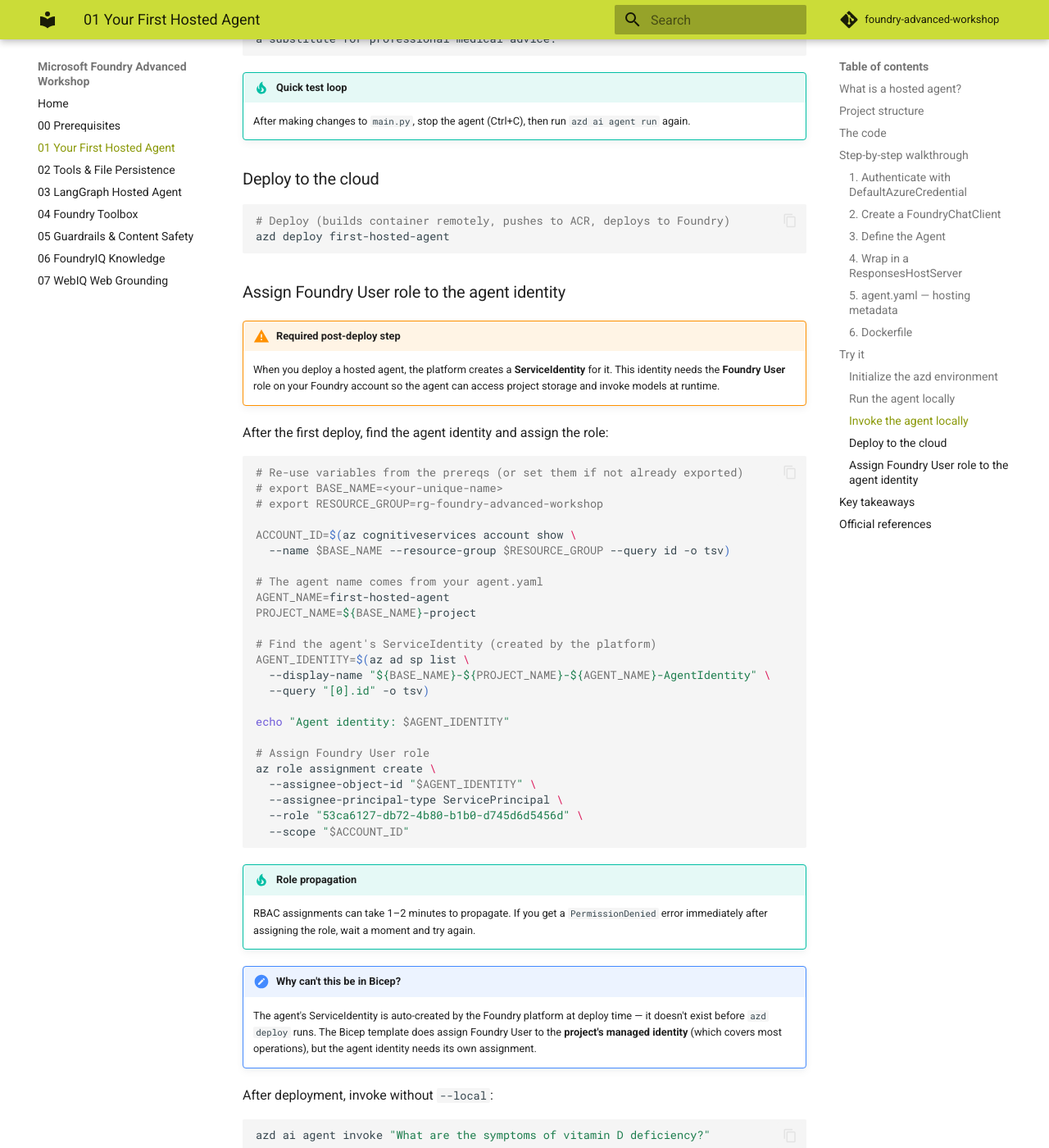
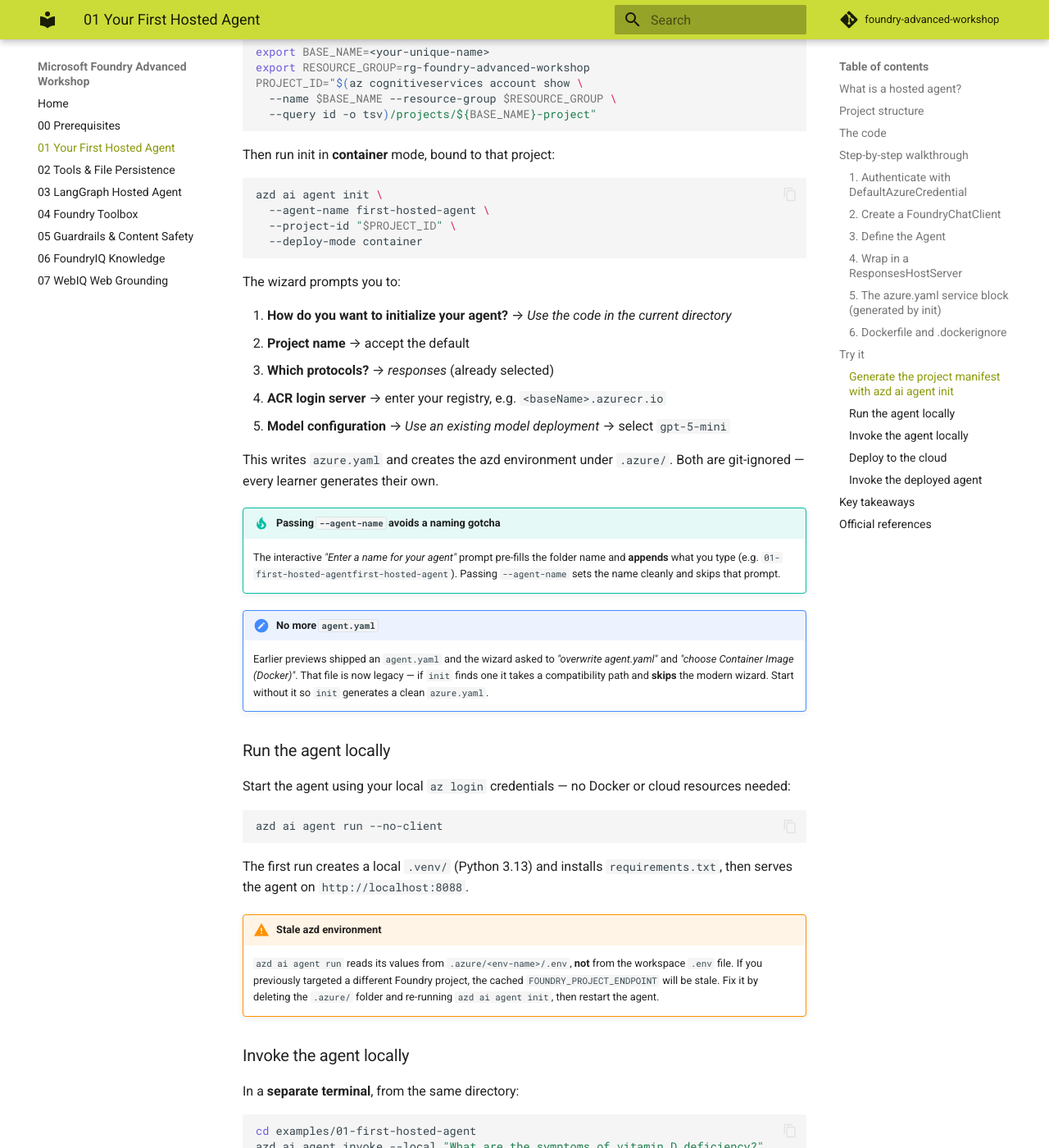
Before and after one commit to beyondelastic/foundry-advanced-workshop, an MkDocs documentation site: the page built from docs/01-your-first-hosted-agent.md, in a window 1280 px wide and 1400 px high, scrolled down 5420 px. Shown: the whole window at 82% size. Built offline with MkDocs 1.6.1 and Material for MkDocs 9.7.7, drawn with Linux system fonts in a browser that asks for light colours; comment, search, counter and statistics services are not loaded; some of the changed text lies outside the part shown.

Commit message:
Update hosted agent example with protocol version 2.0.0, adjust model deployment to gpt-5-mini, and enhance .gitignore and Dockerfile for better build context management

````diff
--- a/docs/01-your-first-hosted-agent.md
+++ b/docs/01-your-first-hosted-agent.md
@@ -21,12 +21,15 @@ Key characteristics:
 |---------|--------|
 | Runtime | Container on Foundry-managed infrastructure |
 | Auth | Managed identity injected at deploy time |
-| Protocol | Responses API v1.0 |
+| Protocol | Responses API v2.0 |
 | Port | 8088 (fixed) |
 | GPU | Not required for inference (model calls go to your deployment) |
 
-!!! tip "Alternative scaffolding"
-    You can also create the project structure interactively with `azd ai agent init`. In this workshop we use pre-built files so you can see every piece explicitly.
+!!! tip "The hosting manifest is generated for you"
+    You write the agent code (`main.py`), the container definition (`Dockerfile`),
+    and its dependencies (`requirements.txt`). The **`azure.yaml`** project manifest
+    that describes the hosted agent is **generated by `azd ai agent init`** and binds
+    to your existing Foundry project + ACR — so it is not committed to the repo.
 
 ---
 
@@ -35,11 +38,16 @@ Key characteristics:
 ```
 examples/01-first-hosted-agent/
 ├── main.py            ← agent logic
-├── agent.yaml         ← hosting metadata
-├── azure.yaml         ← azd project manifest
 ├── Dockerfile         ← container definition
+├── .dockerignore      ← keeps .venv/.azure out of the build context
 └── requirements.txt   ← Python dependencies
 ```
+
+!!! note "`azure.yaml` is generated, not committed"
+    Older previews used a separate `agent.yaml` hosting file. That is now **legacy** —
+    the modern tooling defines the agent as a service block inside **`azure.yaml`**,
+    which `azd ai agent init` generates for you (see [Try it](#try-it)). Because it
+    embeds your project endpoint and ACR, it is git-ignored rather than committed.
 
 ---
 
@@ -63,8 +71,12 @@ load_dotenv()
 
 credential = DefaultAzureCredential()
 
+# The hosted runtime injects FOUNDRY_PROJECT_ENDPOINT; fall back to
+# AZURE_AI_PROJECT_ENDPOINT for local .env-based runs.
+project_endpoint = os.environ.get("FOUNDRY_PROJECT_ENDPOINT") or os.environ["AZURE_AI_PROJECT_ENDPOINT"]
+
 client = FoundryChatClient(
-    project_endpoint=os.environ["AZURE_AI_PROJECT_ENDPOINT"],
+    project_endpoint=project_endpoint,
     model=os.environ["AZURE_AI_MODEL_DEPLOYMENT_NAME"],
     credential=credential,
 )
@@ -100,14 +112,24 @@ Locally this uses your `az login` session. When deployed, Foundry injects a **ma
 ### 2. Create a `FoundryChatClient`
 
 ```python
+project_endpoint = os.environ.get("FOUNDRY_PROJECT_ENDPOINT") or os.environ["AZURE_AI_PROJECT_ENDPOINT"]
+
 client = FoundryChatClient(
-    project_endpoint=os.environ["AZURE_AI_PROJECT_ENDPOINT"],
+    project_endpoint=project_endpoint,
     model=os.environ["AZURE_AI_MODEL_DEPLOYMENT_NAME"],
     credential=credential,
 )
 ```
 
-The client connects your agent to a specific Foundry project and model deployment. The `project_endpoint` is the full URL from your Foundry project settings (format: `https://<account>.services.ai.azure.com/api/projects/<project>`).
+The client connects your agent to a specific Foundry project and model deployment.
+
+!!! warning "Read `FOUNDRY_PROJECT_ENDPOINT`, not `AZURE_AI_PROJECT_ENDPOINT`"
+    The **hosted runtime injects `FOUNDRY_PROJECT_ENDPOINT`** (a reserved `FOUNDRY_*`
+    variable) into your container — it does **not** inject `AZURE_AI_PROJECT_ENDPOINT`.
+    Locally, `azd ai agent run` provides both, but in the cloud only
+    `FOUNDRY_PROJECT_ENDPOINT` is guaranteed. Reading it first (with a fallback for
+    local `.env` runs) is what keeps the same code working in both places. Code that
+    reads only `AZURE_AI_PROJECT_ENDPOINT` runs locally but crashes in the cloud.
 
 ### 3. Define the `Agent`
 
@@ -131,29 +153,54 @@ server.run()
 
 `ResponsesHostServer` exposes the agent via the **Responses API** protocol on port 8088. This is the interface the Foundry runtime expects.
 
-### 5. `agent.yaml` — hosting metadata
+### 5. The `azure.yaml` service block (generated by `init`)
+
+There is **no `agent.yaml`** anymore. When you run `azd ai agent init` (see
+[Try it](#try-it)), it generates an `azure.yaml` that describes the agent as a
+service block plus a reference to your existing project:
 
 ```yaml
-kind: hosted
-name: my-hosted-agent1
-protocols:
-  - protocol: responses
-    version: 1.0.0
-environment_variables:
-  - name: AZURE_AI_MODEL_DEPLOYMENT_NAME
-    value: ${AZURE_AI_MODEL_DEPLOYMENT_NAME}
-  - name: AZURE_AI_PROJECT_ENDPOINT
-    value: ${AZURE_AI_PROJECT_ENDPOINT}
+services:
+    first-hosted-agent:
+        project: .
+        host: azure.ai.agent
+        language: docker
+        docker:
+            remoteBuild: true
+        uses:
+            - <your-project>          # links to the ai-project service below
+        container:
+            resources:
+                cpu: "0.5"
+                memory: 1Gi
+        environmentVariables:
+            - name: AZURE_AI_MODEL_DEPLOYMENT_NAME
+              value: ${AZURE_AI_MODEL_DEPLOYMENT_NAME}
+        kind: hosted
+        name: first-hosted-agent
+        protocols:
+            - protocol: responses
+              version: 2.0.0
+        startupCommand: python main.py
+    <your-project>:
+        host: azure.ai.project
+        endpoint: https://<account>.services.ai.azure.com/api/projects/<project>
+infra:
+    provider: microsoft.foundry
 ```
 
-- `kind: hosted` tells Foundry to manage this agent.
-- `protocols` declares which API the agent speaks.
-- `environment_variables` maps values from your Foundry project environment.
+- `host: azure.ai.agent` marks the hosted agent; `host: azure.ai.project` references
+  your existing Foundry project (bound via `--project-id` at init).
+- `protocols.version` is **`2.0.0`** — the current Responses protocol. (The old
+  `agent.yaml` used `1.0.0`; the hosting SDK now warns to upgrade.)
+- `environmentVariables` only maps `AZURE_AI_MODEL_DEPLOYMENT_NAME`. The project
+  endpoint arrives at runtime as the platform-injected `FOUNDRY_PROJECT_ENDPOINT`
+  (which is why `main.py` reads that variable).
 
-### 6. `Dockerfile`
+### 6. `Dockerfile` and `.dockerignore`
 
 ```dockerfile
-FROM python:3.12-slim
+FROM python:3.13-slim
 WORKDIR /app
 COPY . user_agent/
 WORKDIR /app/user_agent
@@ -162,62 +209,93 @@ EXPOSE 8088
 CMD ["python", "main.py"]
 ```
 
-This is the standard Dockerfile pattern for hosted agents. Foundry expects port 8088.
+The standard hosted-agent Dockerfile pattern. Foundry expects port 8088.
+
+!!! warning "Ship a `.dockerignore`"
+    `azd ai agent run` creates a local `.venv/` **inside this folder**. Because the
+    Dockerfile does `COPY . user_agent/`, that multi-hundred-MB directory would be
+    pulled into the build context and break the remote build with
+    `archive/tar: write too long`. A `.dockerignore` excluding `.venv/`, `.azure/`,
+    and `__pycache__/` keeps the build context small and correct:
+
+    ```
+    .venv/
+    .azure/
+    __pycache__/
+    *.pyc
+    .git/
+    .env
+    ```
 
 ---
 
 ## Try it
 
-### Initialize the azd environment
+### Generate the project manifest with `azd ai agent init`
 
-This connects your local project to your Azure resources (subscription, project, ACR). You only need to do this once per machine.
+`azd ai agent init` connects your local code to your existing Foundry project + ACR and **generates the `azure.yaml`** manifest. Run it once per clone.
 
 !!! info "Prerequisites"
-    This assumes you've already provisioned resources using `infra/main.bicep` as described in the [Prerequisites](00-prereqs.md). The Bicep template creates the Foundry account, project, model deployment, ACR, and role assignments (AcrPull + Foundry User for the project identity).
+    This assumes you've already provisioned resources using `infra/main.bicep` as described in the [Prerequisites](00-prereqs.md). The Bicep template creates the Foundry account, project, `gpt-5-mini` deployment, ACR, and role assignments (AcrPull + Foundry User for the **project** identity).
+
+First resolve your project's ARM resource ID:
 
 ```bash
 cd examples/01-first-hosted-agent
 
-# Initialize — the wizard will ask you to:
-#   1. "Use the code in the current directory"
-#   2. Allow agent.yaml overwrite
-#   3. Choose "Container Image (Docker)"
-#   4. Select your subscription and Foundry project
-#   5. Enter your ACR login server (e.g. <your-acr>.azurecr.io)
-#   6. Select your existing model deployment
-azd ai agent init
+export BASE_NAME=<your-unique-name>
+export RESOURCE_GROUP=rg-foundry-advanced-workshop
+PROJECT_ID="$(az cognitiveservices account show \
+  --name $BASE_NAME --resource-group $RESOURCE_GROUP \
+  --query id -o tsv)/projects/${BASE_NAME}-project"
 ```
 
-!!! warning "Fix `agent.yaml` after init"
-    `azd ai agent init` overwrites `agent.yaml` and may remove custom environment variables. After running init, ensure your `agent.yaml` includes **all** env vars your code needs:
+Then run init in **container** mode, bound to that project:
 
-    ```yaml
-    environment_variables:
-        - name: AZURE_AI_MODEL_DEPLOYMENT_NAME
-          value: ${AZURE_AI_MODEL_DEPLOYMENT_NAME}
-        - name: AZURE_AI_PROJECT_ENDPOINT
-          value: ${AZURE_AI_PROJECT_ENDPOINT}
-    ```
+```bash
+azd ai agent init \
+  --agent-name first-hosted-agent \
+  --project-id "$PROJECT_ID" \
+  --deploy-mode container
+```
 
-    Without `AZURE_AI_PROJECT_ENDPOINT`, the container will crash on startup and you'll see a `session_not_ready` error when invoking.
+The wizard prompts you to:
+
+1. **How do you want to initialize your agent?** → *Use the code in the current directory*
+2. **Project name** → accept the default
+3. **Which protocols?** → *responses* (already selected)
+4. **ACR login server** → enter your registry, e.g. `<baseName>.azurecr.io`
+5. **Model configuration** → *Use an existing model deployment* → select `gpt-5-mini`
+
+This writes `azure.yaml` and creates the azd environment under `.azure/`. Both are
+git-ignored — every learner generates their own.
+
+!!! tip "Passing `--agent-name` avoids a naming gotcha"
+    The interactive *"Enter a name for your agent"* prompt pre-fills the folder name
+    and **appends** what you type (e.g. `01-first-hosted-agentfirst-hosted-agent`).
+    Passing `--agent-name` sets the name cleanly and skips that prompt.
+
+!!! note "No more `agent.yaml`"
+    Earlier previews shipped an `agent.yaml` and the wizard asked to *"overwrite
+    agent.yaml"* and *"choose Container Image (Docker)"*. That file is now legacy —
+    if `init` finds one it takes a compatibility path and **skips** the modern wizard.
+    Start without it so `init` generates a clean `azure.yaml`.
 
 ### Run the agent locally
 
 Start the agent using your local `az login` credentials — no Docker or cloud resources needed:
 
 ```bash
-azd ai agent run
+azd ai agent run --no-client
 ```
 
+The first run creates a local `.venv/` (Python 3.13) and installs `requirements.txt`, then serves the agent on `http://localhost:8088`.
+
 !!! warning "Stale azd environment"
-    `azd ai agent run` reads environment variables from `.azure/<env-name>/.env`, **not** from the workspace `.env` file. If you previously deployed to a different Foundry account/project and then changed your target environment, the cached values will be stale.
-
-    To fix, either:
-
-    - Delete the `.azure/` folder and re-run `azd ai agent init`, or
-    - Manually update `AZURE_AI_PROJECT_ENDPOINT` in `.azure/<env-name>/.env` to match your current endpoint.
-
-    After updating, stop the agent (Ctrl+C) and restart with `azd ai agent run`.
+    `azd ai agent run` reads its values from `.azure/<env-name>/.env`, **not** from the
+    workspace `.env` file. If you previously targeted a different Foundry project, the
+    cached `FOUNDRY_PROJECT_ENDPOINT` will be stale. Fix it by deleting the `.azure/`
+    folder and re-running `azd ai agent init`, then restart the agent.
 
 ### Invoke the agent locally
 
@@ -239,54 +317,32 @@ a substitute for professional medical advice.
 ```
 
 !!! tip "Quick test loop"
-    After making changes to `main.py`, stop the agent (Ctrl+C), then run `azd ai agent run` again.
+    After making changes to `main.py`, stop the agent (Ctrl+C), then run
+    `azd ai agent run --no-client` again.
 
 ### Deploy to the cloud
 
 ```bash
-# Deploy (builds container remotely, pushes to ACR, deploys to Foundry)
-azd deploy first-hosted-agent
+# Builds the container remotely, pushes to your ACR, registers a new agent version
+azd deploy
 ```
 
-### Assign Foundry User role to the agent identity
+`azd deploy` reads the generated `azure.yaml`, builds the image (remote build via
+ACR), and registers a new **immutable agent version**. The first deploy takes a few
+minutes.
 
-!!! warning "Required post-deploy step"
-    When you deploy a hosted agent, the platform creates a **ServiceIdentity** for it. This identity needs the **Foundry User** role on your Foundry account so the agent can access project storage and invoke models at runtime.
+!!! tip "If the remote build fails with `archive/tar: write too long`"
+    Your build context is too large — almost always the local `.venv/` created by
+    `azd ai agent run`. Confirm the `.dockerignore` is present, then retry.
 
-After the first deploy, find the agent identity and assign the role:
+### Invoke the deployed agent
 
-```bash
-# Re-use variables from the prereqs (or set them if not already exported)
-# export BASE_NAME=<your-unique-name>
-# export RESOURCE_GROUP=rg-foundry-advanced-workshop
-
-ACCOUNT_ID=$(az cognitiveservices account show \
-  --name $BASE_NAME --resource-group $RESOURCE_GROUP --query id -o tsv)
-
-# The agent name comes from your agent.yaml
-AGENT_NAME=first-hosted-agent
-PROJECT_NAME=${BASE_NAME}-project
-
-# Find the agent's ServiceIdentity (created by the platform)
-AGENT_IDENTITY=$(az ad sp list \
-  --display-name "${BASE_NAME}-${PROJECT_NAME}-${AGENT_NAME}-AgentIdentity" \
-  --query "[0].id" -o tsv)
-
-echo "Agent identity: $AGENT_IDENTITY"
-
-# Assign Foundry User role
-az role assignment create \
-  --assignee-object-id "$AGENT_IDENTITY" \
-  --assignee-principal-type ServicePrincipal \
-  --role "53ca6127-db72-4b80-b1b0-d745d6d5456d" \
-  --scope "$ACCOUNT_ID"
-```
-
-!!! tip "Role propagation"
-    RBAC assignments can take 1–2 minutes to propagate. If you get a `PermissionDenied` error immediately after assigning the role, wait a moment and try again.
-
-!!! note "Why can't this be in Bicep?"
-    The agent's ServiceIdentity is auto-created by the Foundry platform at deploy time — it doesn't exist before `azd deploy` runs. The Bicep template does assign Foundry User to the **project's managed identity** (which covers most operations), but the agent identity needs its own assignment.
+!!! success "No manual role assignment needed"
+    Earlier previews required assigning the **Foundry User** role to an auto-created
+    agent *ServiceIdentity* after the first deploy. With the current tooling that step
+    is **no longer required** — the Bicep template's Foundry User grant on the
+    **project** identity is sufficient and the platform manages the agent's runtime
+    identity. The agent invokes models immediately after deploy.
 
 After deployment, invoke without `--local`:
 
@@ -306,11 +362,15 @@ azd ai agent monitor --tail 20
 ## Key takeaways
 
 - A hosted agent is a Python application packaged in a container.
-- `agent.yaml` describes the hosting configuration.
-- `ResponsesHostServer` wraps your `Agent` to speak the Responses API.
+- The agent is defined as a **service block in `azure.yaml`**, generated by
+  `azd ai agent init` — the old `agent.yaml` is legacy.
+- Read the platform-injected **`FOUNDRY_PROJECT_ENDPOINT`** in your code so it works
+  both locally and in the cloud.
+- The Responses **protocol version is `2.0.0`**.
+- Ship a `.dockerignore` so `azd ai agent run`'s local `.venv/` stays out of the build.
 - `DefaultAzureCredential` works both locally and in the cloud.
-- `azd ai agent run` starts the agent locally for fast iteration.
-- `azd ai agent init` + `azd provision` + `azd deploy` handles cloud deployment.
+- `azd ai agent run --no-client` starts the agent locally; `azd deploy` ships it —
+  no manual agent-identity role assignment required.
 
 ---
 
````
Also changed, not shown: docs/00-prereqs.md (+13 -7 lines), 6 other files.
